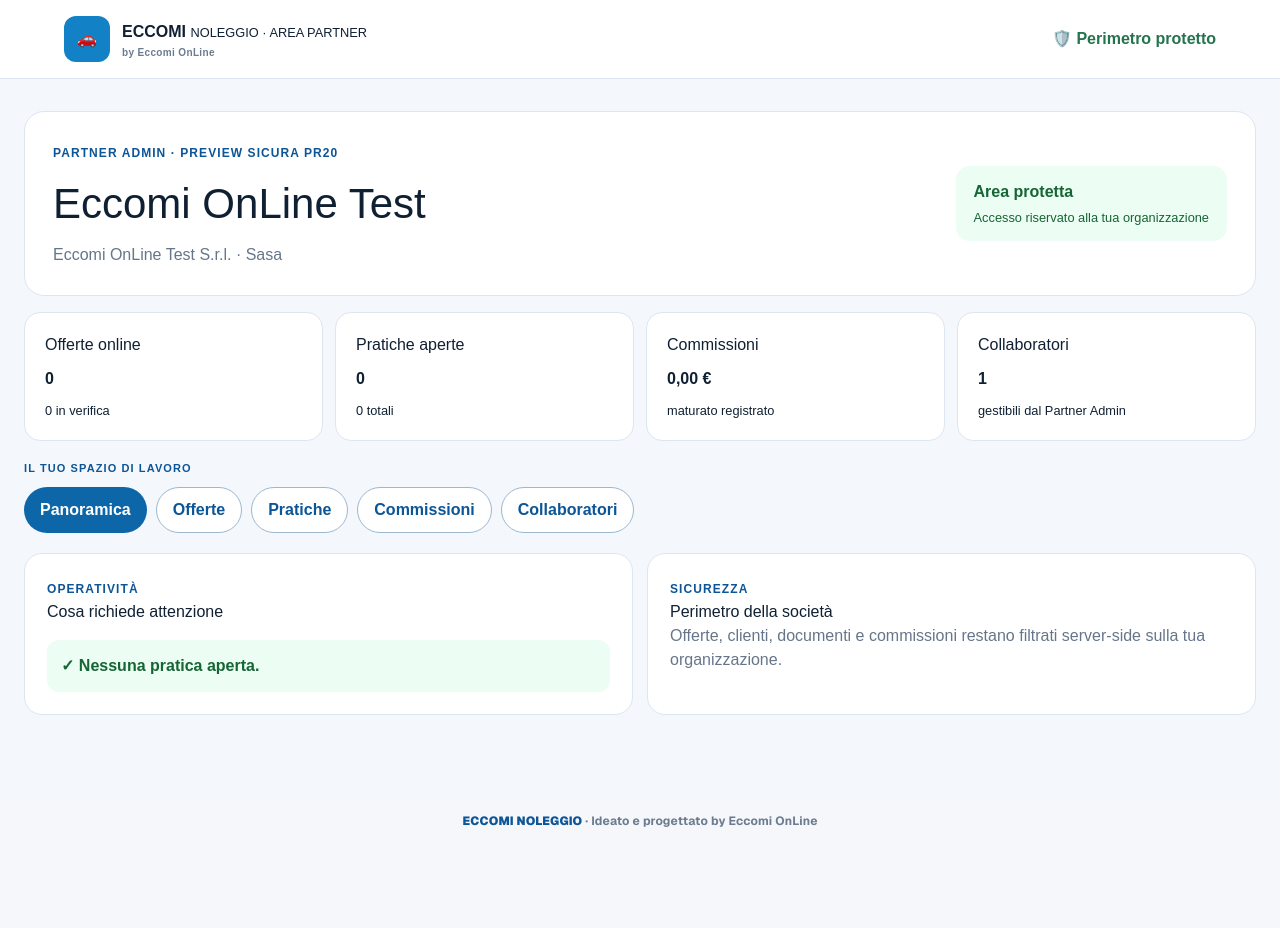
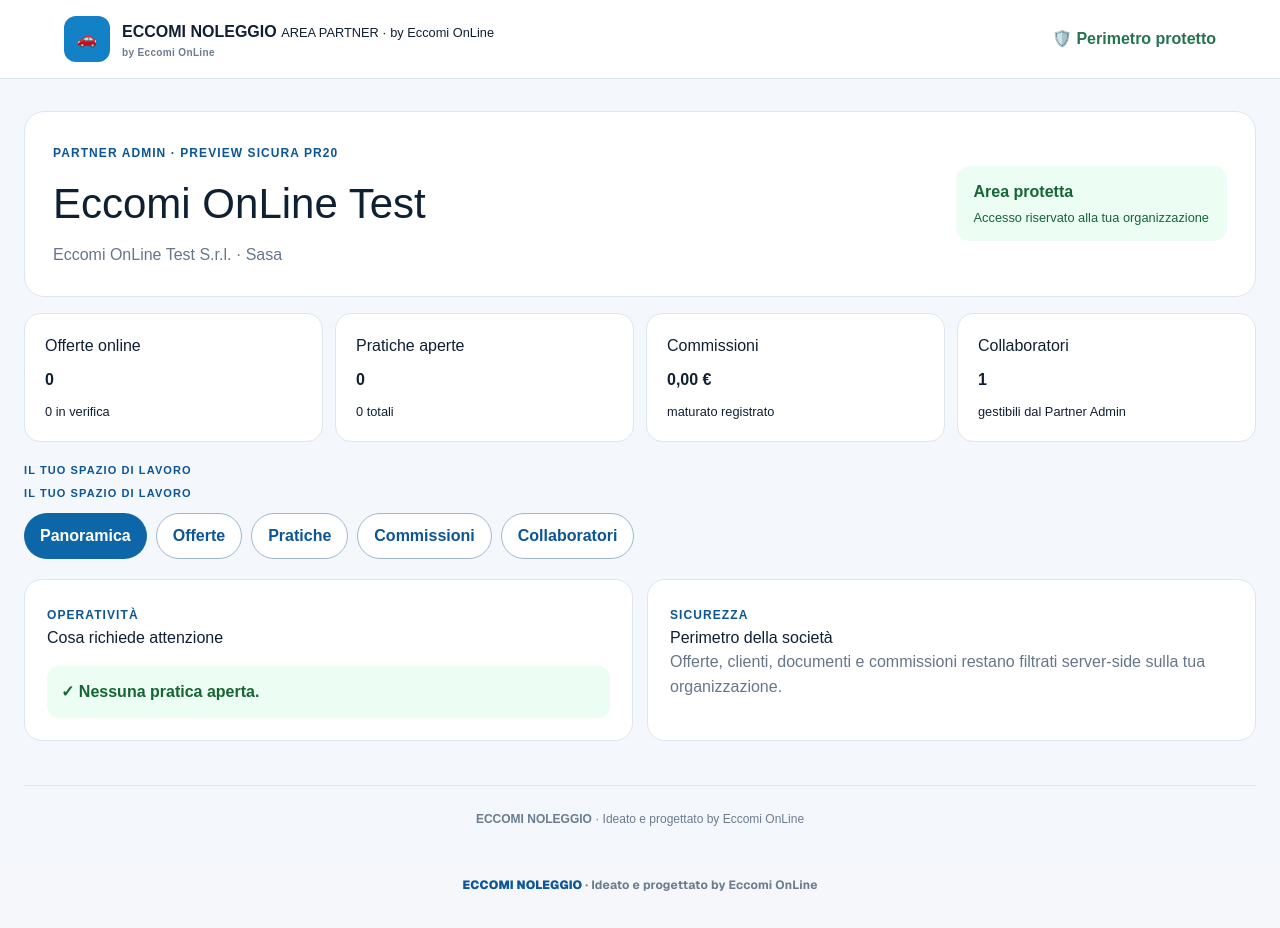
Before and after one commit to EccomiOnLine-Eccomisrls/eccomi-noleggio, a Next.js app: page /partner/pr20-workspace-branding-demo in a window 1280 px wide. Before the commit the page ends 864 px from the top, so only its background shows below. Built offline with nearby package versions, Linux system fonts and the light colour scheme.

Commit message:
fix(pr20): rendi navigabile la preview Partner Workspace

```diff
--- a/app/partner/pr20-workspace-branding-demo/page.tsx
+++ b/app/partner/pr20-workspace-branding-demo/page.tsx
@@ -1,8 +1,24 @@
+"use client";
+
+import { useState } from "react";
+
+type Section = "overview" | "offers" | "practices" | "commissions" | "team";
+
+const nav: Array<{ id: Section; label: string }> = [
+  { id: "overview", label: "Panoramica" },
+  { id: "offers", label: "Offerte" },
+  { id: "practices", label: "Pratiche" },
+  { id: "commissions", label: "Commissioni" },
+  { id: "team", label: "Collaboratori" },
+];
+
 export default function Pr20WorkspaceBrandingDemo() {
+  const [section, setSection] = useState<Section>("overview");
+
   return (
     <main style={s.page}>
       <header style={s.header}>
-        <div style={s.brand}><span style={s.icon}>🚗</span><span><strong>ECCOMI</strong><small>NOLEGGIO · AREA PARTNER</small></span></div>
+        <div style={s.brand}><span style={s.icon}>🚗</span><span><strong>ECCOMI NOLEGGIO</strong><small>AREA PARTNER · by Eccomi OnLine</small></span></div>
         <strong style={s.secure}>🛡️ Perimetro protetto</strong>
       </header>
 
@@ -13,20 +29,50 @@ export default function Pr20WorkspaceBrandingDemo() {
         </section>
 
         <section style={s.kpis}>
-          <div style={s.card}><span>Offerte online</span><strong>0</strong><small>0 in verifica</small></div>
-          <div style={s.card}><span>Pratiche aperte</span><strong>0</strong><small>0 totali</small></div>
-          <div style={s.card}><span>Commissioni</span><strong>0,00 €</strong><small>maturato registrato</small></div>
-          <div style={s.card}><span>Collaboratori</span><strong>1</strong><small>gestibili dal Partner Admin</small></div>
+          <button type="button" style={s.cardButton} onClick={() => setSection("offers")}><span>Offerte online</span><strong>0</strong><small>0 in verifica</small></button>
+          <button type="button" style={s.cardButton} onClick={() => setSection("practices")}><span>Pratiche aperte</span><strong>0</strong><small>0 totali</small></button>
+          <button type="button" style={s.cardButton} onClick={() => setSection("commissions")}><span>Commissioni</span><strong>0,00 €</strong><small>maturato registrato</small></button>
+          <button type="button" style={s.cardButton} onClick={() => setSection("team")}><span>Collaboratori</span><strong>1</strong><small>gestibili dal Partner Admin</small></button>
         </section>
 
+        <div style={s.workspaceLabel}>IL TUO SPAZIO DI LAVORO</div>
         <nav style={s.nav}>
-          <button style={s.active}>Panoramica</button><button style={s.button}>Offerte</button><button style={s.button}>Pratiche</button><button style={s.button}>Commissioni</button><button style={s.button}>Collaboratori</button>
+          {nav.map((item) => (
+            <button
+              key={item.id}
+              type="button"
+              onClick={() => setSection(item.id)}
+              style={section === item.id ? s.active : s.button}
+            >
+              {item.label}
+            </button>
+          ))}
         </nav>
 
-        <section style={s.twoCol}>
-          <article style={s.panel}><span style={s.kicker}>OPERATIVITÀ</span><h2>Cosa richiede attenzione</h2><div style={s.ok}>✓ Nessuna pratica aperta.</div></article>
-          <article style={s.panel}><span style={s.kicker}>SICUREZZA</span><h2>Perimetro della società</h2><p style={s.muted}>Offerte, clienti, documenti e commissioni restano filtrati server-side sulla tua organizzazione.</p></article>
-        </section>
+        {section === "overview" ? (
+          <section style={s.twoCol}>
+            <article style={s.panel}><span style={s.kicker}>OPERATIVITÀ</span><h2>Cosa richiede attenzione</h2><div style={s.ok}>✓ Nessuna pratica aperta.</div></article>
+            <article style={s.panel}><span style={s.kicker}>SICUREZZA</span><h2>Perimetro della società</h2><p style={s.muted}>Offerte, clienti, documenti e commissioni restano filtrati server-side sulla tua organizzazione.</p></article>
+          </section>
+        ) : null}
+
+        {section === "offers" ? (
+          <section style={s.panel}><span style={s.kicker}>OFFERTE</span><h2>Le tue quotazioni e pubblicazioni</h2><p style={s.muted}>Qui il Partner carica le quotazioni, segue la verifica ECCOMI e gestisce disponibilità, sospensione, riattivazione, scadenza e archivio delle proprie offerte.</p><div style={s.info}>Modulo operativo reale introdotto con PR19.</div></section>
+        ) : null}
+
+        {section === "practices" ? (
+          <section style={s.panel}><span style={s.kicker}>PRATICHE</span><h2>Le tue richieste clienti</h2><p style={s.muted}>Qui compariranno esclusivamente le pratiche collegate alla tua organizzazione, con cliente, veicolo, documenti e stato di avanzamento.</p><div style={s.info}>Nessuna pratica presente nel profilo demo.</div></section>
+        ) : null}
+
+        {section === "commissions" ? (
+          <section style={s.panel}><span style={s.kicker}>COMMISSIONI</span><h2>Il tuo maturato</h2><p style={s.muted}>La commissione matura alla consegna. Questa area conterrà maturate, da fatturare, fatturate, pagate e storico.</p><div style={s.info}>Maturato demo: 0,00 €.</div></section>
+        ) : null}
+
+        {section === "team" ? (
+          <section style={s.panel}><span style={s.kicker}>COLLABORATORI</span><h2>Persone della tua società</h2><p style={s.muted}>Il Partner Admin potrà invitare, vedere e disattivare i collaboratori della propria organizzazione.</p><div style={s.info}>1 Partner Admin nel profilo demo.</div></section>
+        ) : null}
+
+        <footer style={s.footer}><strong>ECCOMI NOLEGGIO</strong> · Ideato e progettato by Eccomi OnLine</footer>
       </div>
     </main>
   );
@@ -35,9 +81,24 @@ export default function Pr20WorkspaceBrandingDemo() {
 const s: Record<string, React.CSSProperties> = {
   page: { minHeight: "100vh", background: "#f4f7fb", color: "#102033", fontFamily: "Arial, sans-serif" },
   header: { display: "flex", justifyContent: "space-between", alignItems: "center", padding: "16px 5vw", background: "#fff", borderBottom: "1px solid #dce6f1" },
-  brand: { display: "flex", alignItems: "center", gap: 12 }, icon: { width: 46, height: 46, display: "grid", placeItems: "center", borderRadius: 12, background: "#1281c5" }, secure: { color: "#25734f" },
-  content: { maxWidth: 1320, margin: "0 auto", padding: "32px 24px 56px" }, hero: { display: "flex", justifyContent: "space-between", gap: 20, flexWrap: "wrap", padding: 28, background: "#fff", border: "1px solid #dce6f1", borderRadius: 20 }, kicker: { color: "#0c5597", fontSize: 12, fontWeight: 900, letterSpacing: ".09em" }, title: { margin: "8px 0", fontSize: 42, fontWeight: 500 }, muted: { color: "#66768a" }, scope: { display: "grid", gap: 4, alignSelf: "center", padding: "14px 18px", borderRadius: 14, background: "#ecfdf3", color: "#166534" },
-  kpis: { display: "grid", gridTemplateColumns: "repeat(auto-fit,minmax(220px,1fr))", gap: 12, marginTop: 16 }, card: { display: "grid", gap: 10, padding: 20, background: "#fff", border: "1px solid #dce6f1", borderRadius: 16 },
-  nav: { display: "flex", flexWrap: "wrap", gap: 9, margin: "20px 0" }, button: { padding: "10px 16px", border: "1px solid #9db7cf", borderRadius: 999, background: "#fff", color: "#0c5597", fontWeight: 800 }, active: { padding: "10px 16px", border: 0, borderRadius: 999, background: "#0c66a8", color: "#fff", fontWeight: 800 },
-  twoCol: { display: "grid", gridTemplateColumns: "repeat(auto-fit,minmax(300px,1fr))", gap: 14 }, panel: { padding: 22, background: "#fff", border: "1px solid #dce6f1", borderRadius: 18 }, ok: { marginTop: 16, padding: 14, borderRadius: 12, background: "#ecfdf3", color: "#166534", fontWeight: 800 },
+  brand: { display: "flex", alignItems: "center", gap: 12 },
+  icon: { width: 46, height: 46, display: "grid", placeItems: "center", borderRadius: 12, background: "#1281c5" },
+  secure: { color: "#25734f" },
+  content: { maxWidth: 1320, margin: "0 auto", padding: "32px 24px 32px" },
+  hero: { display: "flex", justifyContent: "space-between", gap: 20, flexWrap: "wrap", padding: 28, background: "#fff", border: "1px solid #dce6f1", borderRadius: 20 },
+  kicker: { color: "#0c5597", fontSize: 12, fontWeight: 900, letterSpacing: ".09em" },
+  title: { margin: "8px 0", fontSize: 42, fontWeight: 500 },
+  muted: { color: "#66768a", lineHeight: 1.55 },
+  scope: { display: "grid", gap: 4, alignSelf: "center", padding: "14px 18px", borderRadius: 14, background: "#ecfdf3", color: "#166534" },
+  kpis: { display: "grid", gridTemplateColumns: "repeat(auto-fit,minmax(220px,1fr))", gap: 12, marginTop: 16 },
+  cardButton: { display: "grid", gap: 10, padding: 20, textAlign: "left", background: "#fff", color: "#102033", border: "1px solid #dce6f1", borderRadius: 16, cursor: "pointer" },
+  workspaceLabel: { marginTop: 20, color: "#0c5597", fontSize: 11, fontWeight: 900, letterSpacing: ".1em" },
+  nav: { display: "flex", flexWrap: "wrap", gap: 9, margin: "8px 0 20px" },
+  button: { padding: "10px 16px", border: "1px solid #9db7cf", borderRadius: 999, background: "#fff", color: "#0c5597", fontWeight: 800, cursor: "pointer" },
+  active: { padding: "10px 16px", border: 0, borderRadius: 999, background: "#0c66a8", color: "#fff", fontWeight: 800, cursor: "pointer" },
+  twoCol: { display: "grid", gridTemplateColumns: "repeat(auto-fit,minmax(300px,1fr))", gap: 14 },
+  panel: { padding: 22, background: "#fff", border: "1px solid #dce6f1", borderRadius: 18 },
+  ok: { marginTop: 16, padding: 14, borderRadius: 12, background: "#ecfdf3", color: "#166534", fontWeight: 800 },
+  info: { marginTop: 16, padding: 14, borderRadius: 12, background: "#eef6ff", color: "#0c5597", fontWeight: 700 },
+  footer: { marginTop: 44, padding: "24px 0 4px", borderTop: "1px solid #dce6f1", color: "#6b7c90", fontSize: 12, textAlign: "center" },
 };
```
